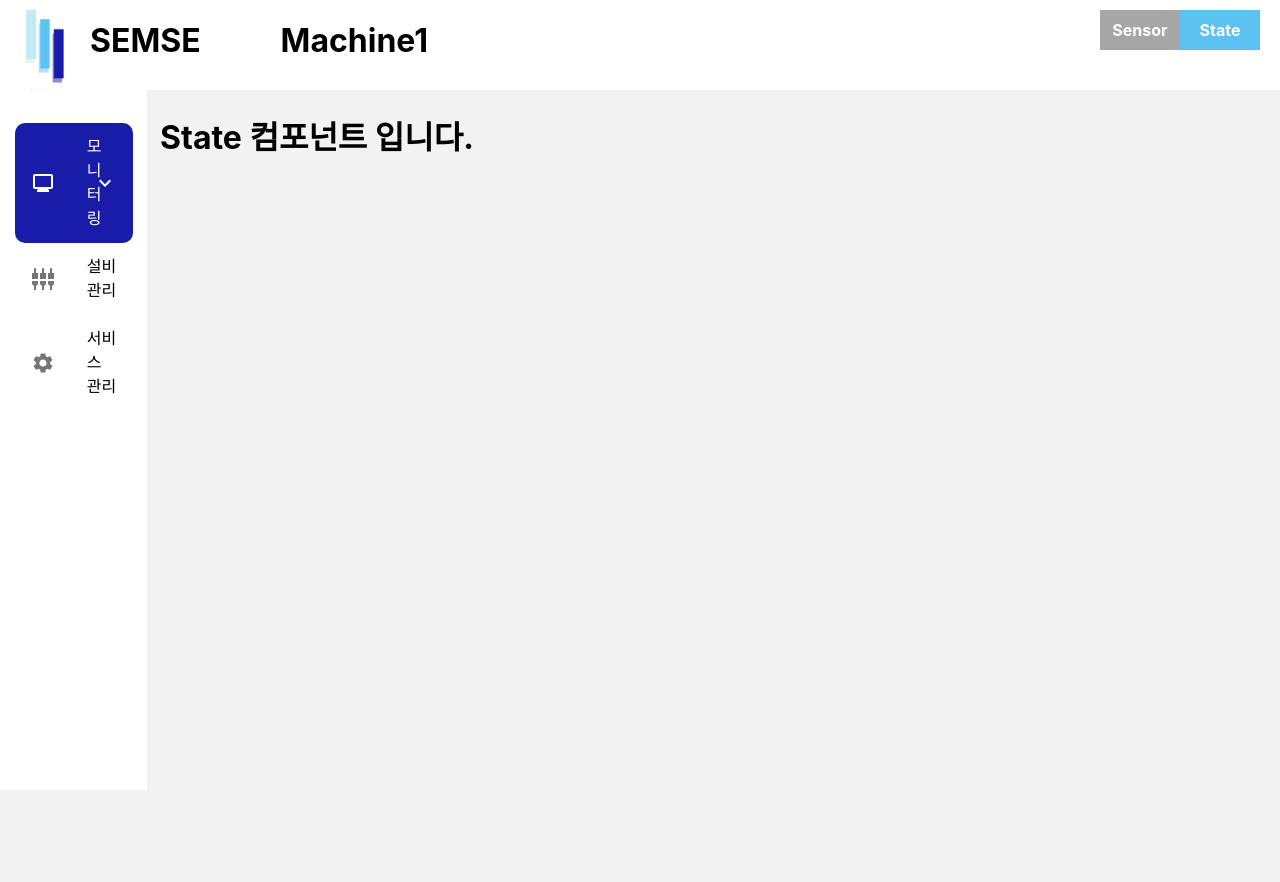
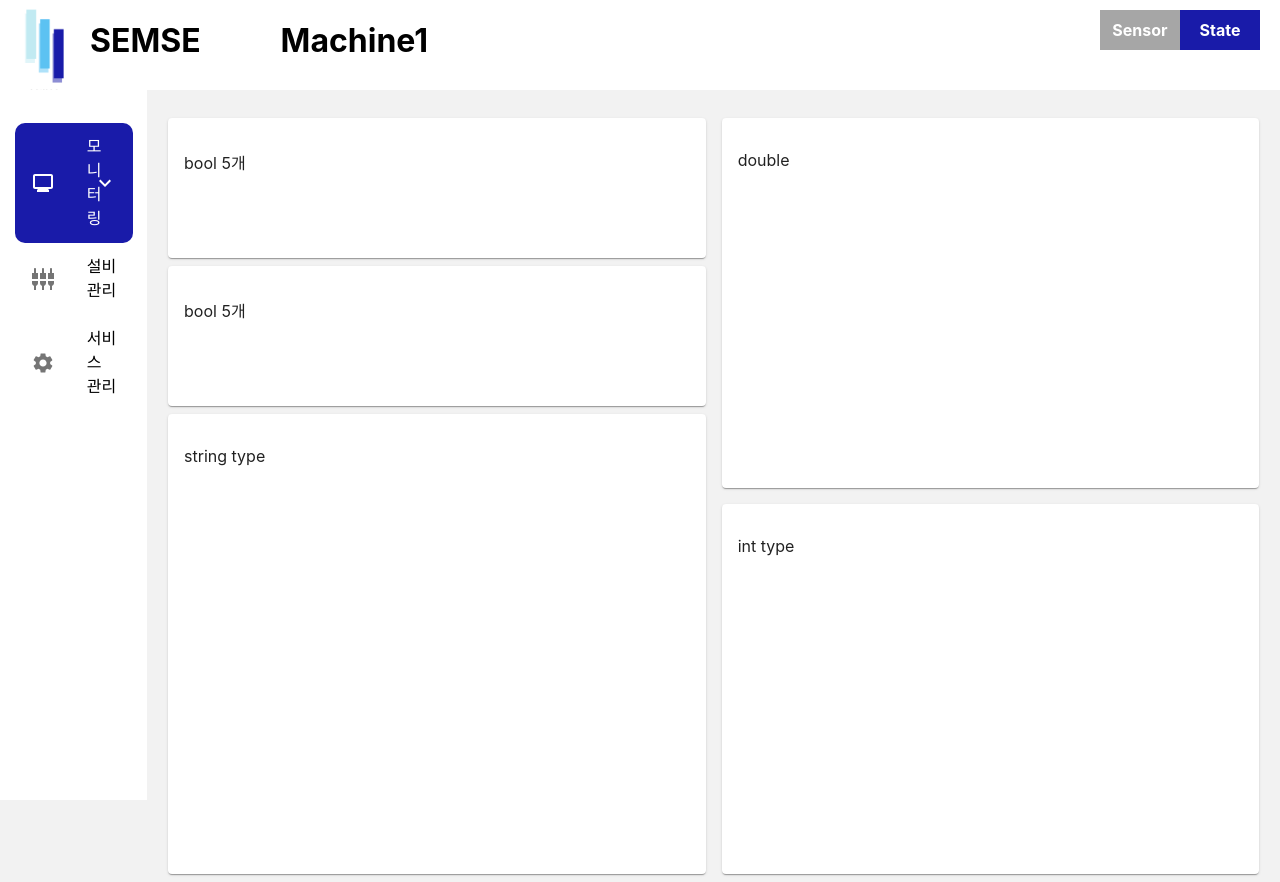
Before and after one commit to Projcet-E201/Front, a React (Create React App) app in the folder frontend/: page /1 in a window 1280 px wide. Both pictures are taken after a click on the element "State". Before the commit the page ends 800 px from the top, so only its background shows below. Built offline with nearby package versions, Linux system fonts and the light colour scheme.

Commit message:
[front] state-component layout 구성

```diff
--- a/frontend/src/components/Main/Sensor.module.css
+++ b/frontend/src/components/Main/Sensor.module.css
@@ -1,5 +1,5 @@
 .card {
-  width: 23%;
+  width: 24%;
   height: 25vh;
   margin: 0.5rem;
   /* background-color: white; */
--- /dev/null
+++ b/frontend/src/components/Main/State.module.css
@@ -0,0 +1,43 @@
+.card {
+  margin: 0.5rem;
+  /* background-color: white; */
+  box-shadow: 0px 4px 20px rgba(0, 0, 0, 0.1);
+  border-radius: 10px;
+}
+.card:hover {
+  transform: scale(1.02);
+}
+
+
+
+.state {
+  display: flex;
+  justify-content: space-around;
+}
+
+@media (max-width: 876px) {
+  .state {
+    display: inline
+  }
+}
+
+.left {
+  width: 90%;
+  /* border: 4px solid red; */
+
+}
+
+.right {
+  width: 90%;
+  /* border: 4px solid blue */
+  display: flex;
+  flex-direction: column;
+}
+
+.boolean {
+  /* height: 20vh; */
+}
+
+.string {
+
+}
--- a/frontend/src/components/Main/State.tsx
+++ b/frontend/src/components/Main/State.tsx
@@ -1,10 +1,72 @@
 import React from "react";
+
+import Card from "@mui/material/Card";
+import CardContent from "@mui/material/CardContent";
+
+import styles from "./State.module.css";
 
 const State = () => {
   return (
-    <div>
-      <div>
-        <h1>State 컴포넌트 입니다.</h1>
+    <div className={styles.state}>
+      <div className={styles.left}>
+        <div className={styles.boolean}>
+          {/* <h3>여기는 Bool state</h3> */}
+          <div>
+            {/* <p>bool 1</p> */}
+            <Card
+              className={styles.card}
+              style={{ height: "15vh", minHeight: "140px" }}
+            >
+              <CardContent>
+                <p>bool 5개</p>
+              </CardContent>
+            </Card>
+          </div>
+          <div>
+            {/* <p>bool 2</p> */}
+            <Card
+              className={styles.card}
+              style={{ height: "15vh", minHeight: "140px" }}
+            >
+              <CardContent>
+                <p>bool 5개</p>
+              </CardContent>
+            </Card>
+          </div>
+        </div>
+        <div className={styles.string}>
+          {/* <h3>여기는 string</h3> */}
+          <Card
+            className={styles.card}
+            style={{ height: "50vh", minHeight: "460px" }}
+          >
+            <CardContent>
+              <p>string type</p>
+            </CardContent>
+          </Card>
+        </div>
+      </div>
+      <div className={styles.right}>
+        <div>
+          <Card
+            className={styles.card}
+            style={{ height: "40vh", minHeight: "370px" }}
+          >
+            <CardContent>
+              <p>double</p>
+            </CardContent>
+          </Card>
+        </div>
+        <div>
+          <Card
+            className={styles.card}
+            style={{ height: "40vh", minHeight: "370px" }}
+          >
+            <CardContent>
+              <p>int type</p>
+            </CardContent>
+          </Card>
+        </div>
       </div>
     </div>
   );
--- a/frontend/src/components/common/LeftNav.module.css
+++ b/frontend/src/components/common/LeftNav.module.css
@@ -2,5 +2,5 @@
   background-color: white;
   /* background: white; */
   /* margin: 0; */
-  height: calc(100vh - 100px);
+  height: calc(100vh - 90px);
 }
--- a/frontend/src/components/common/NavBar.module.css
+++ b/frontend/src/components/common/NavBar.module.css
@@ -24,7 +24,7 @@
 }
 
 .active {
-  background-color: #5cc2f2;
+  background-color: #191BA9;
 }
 
 .inactive {
--- a/frontend/src/components/common/NavBar.tsx
+++ b/frontend/src/components/common/NavBar.tsx
@@ -70,7 +70,7 @@ const NavBar = () => {
                     onClick={() => navigate(`/${machine}/motor`)}
                     style={{
                       color: location.pathname.includes(`/motor`)
-                        ? "#5cc2f2"
+                        ? "#191BA9"
                         : "gray",
                       marginRight: "10px",
                     }}
@@ -81,7 +81,7 @@ const NavBar = () => {
                     onClick={() => navigate(`/${machine}/vacuum`)}
                     style={{
                       color: location.pathname.includes(`/vacuum`)
-                        ? "#5cc2f2"
+                        ? "#191BA9"
                         : "gray",
                       marginRight: "10px",
                     }}
@@ -92,7 +92,7 @@ const NavBar = () => {
                     onClick={() => navigate(`/${machine}/air-out1`)}
                     style={{
                       color: location.pathname.includes(`/air-out1`)
-                        ? "#5cc2f2"
+                        ? "#191BA9"
                         : "gray",
                       marginRight: "10px",
                     }}
@@ -103,7 +103,7 @@ const NavBar = () => {
                     onClick={() => navigate(`/${machine}/air-out2`)}
                     style={{
                       color: location.pathname.includes(`/air-out2`)
-                        ? "#5cc2f2"
+                        ? "#191BA9"
                         : "gray",
                       marginRight: "10px",
                     }}
@@ -114,7 +114,7 @@ const NavBar = () => {
                     onClick={() => navigate(`/${machine}/air-in`)}
                     style={{
                       color: location.pathname.includes(`/air-in`)
-                        ? "#5cc2f2"
+                        ? "#191BA9"
                         : "gray",
                       marginRight: "10px",
                     }}
@@ -125,7 +125,7 @@ const NavBar = () => {
                     onClick={() => navigate(`/${machine}/water`)}
                     style={{
                       color: location.pathname.includes(`/water`)
-                        ? "#5cc2f2"
+                        ? "#191BA9"
                         : "gray",
                       marginRight: "10px",
                     }}
@@ -136,7 +136,7 @@ const NavBar = () => {
                     onClick={() => navigate(`/${machine}/abrasion`)}
                     style={{
                       color: location.pathname.includes(`/abrasion`)
-                        ? "#5cc2f2"
+                        ? "#191BA9"
                         : "gray",
                       marginRight: "10px",
                     }}
@@ -147,7 +147,7 @@ const NavBar = () => {
                     onClick={() => navigate(`/${machine}/load`)}
                     style={{
                       color: location.pathname.includes(`/load`)
-                        ? "#5cc2f2"
+                        ? "#191BA9"
                         : "gray",
                       marginRight: "10px",
                     }}
@@ -158,7 +158,7 @@ const NavBar = () => {
                     onClick={() => navigate(`/${machine}/rpm`)}
                     style={{
                       color: location.pathname.includes(`/rpm`)
-                        ? "#5cc2f2"
+                        ? "#191BA9"
                         : "gray",
                     }}
                   >
--- a/frontend/src/layout/MainLayout.tsx
+++ b/frontend/src/layout/MainLayout.tsx
@@ -11,7 +11,9 @@ interface Props {
 const MainLayout = ({ children }: Props) => {
   return (
     <div>
-      <NavBar />
+      <div>
+        <NavBar />
+      </div>
       <div style={{ display: "flex" }}>
         <div style={{ width: "13%" }}>
           <LeftNav />
```
Also changed, not shown: frontend/src/components/Main/Sensor.tsx (+0 -14 lines), frontend/a.html (deleted).
